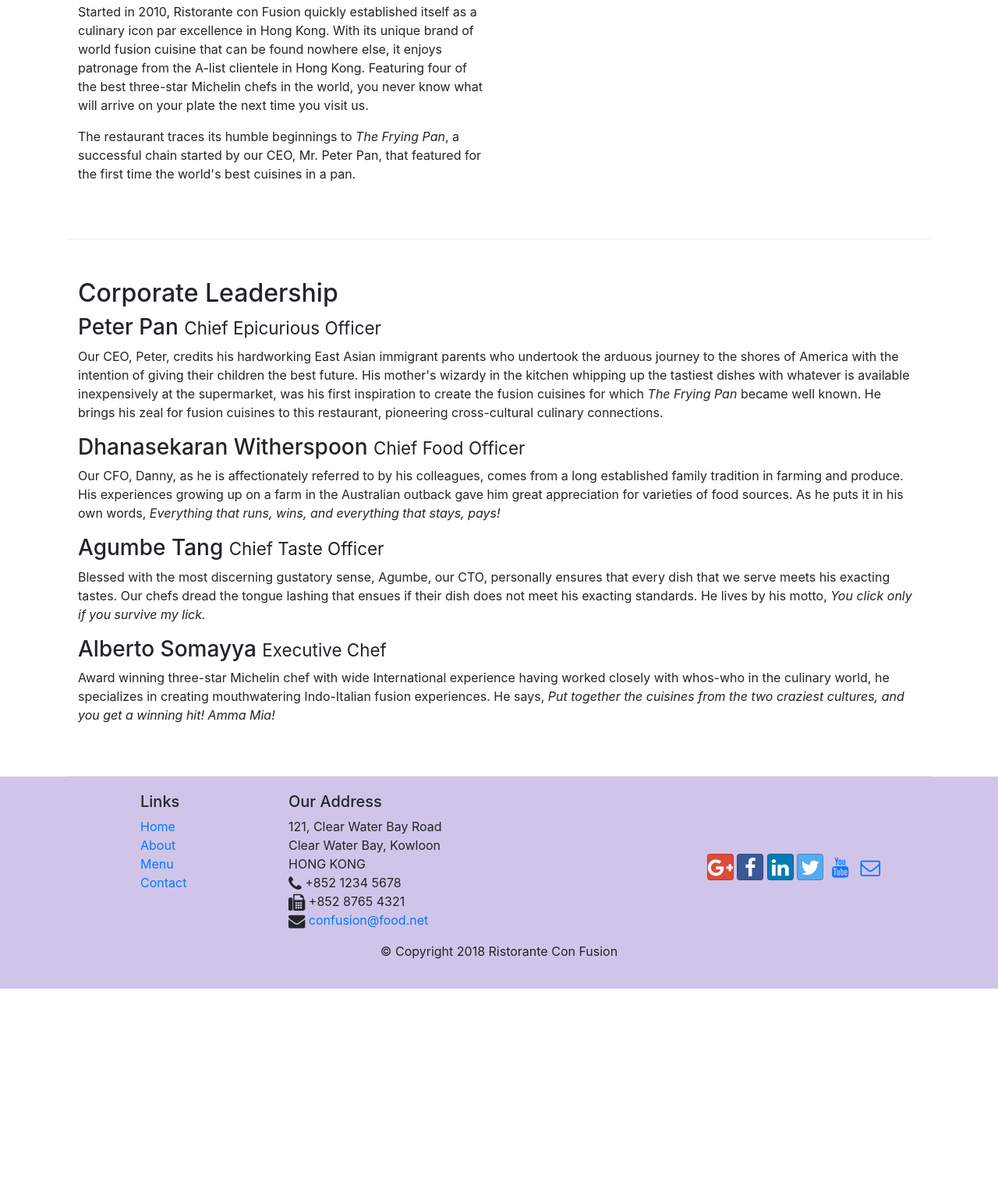
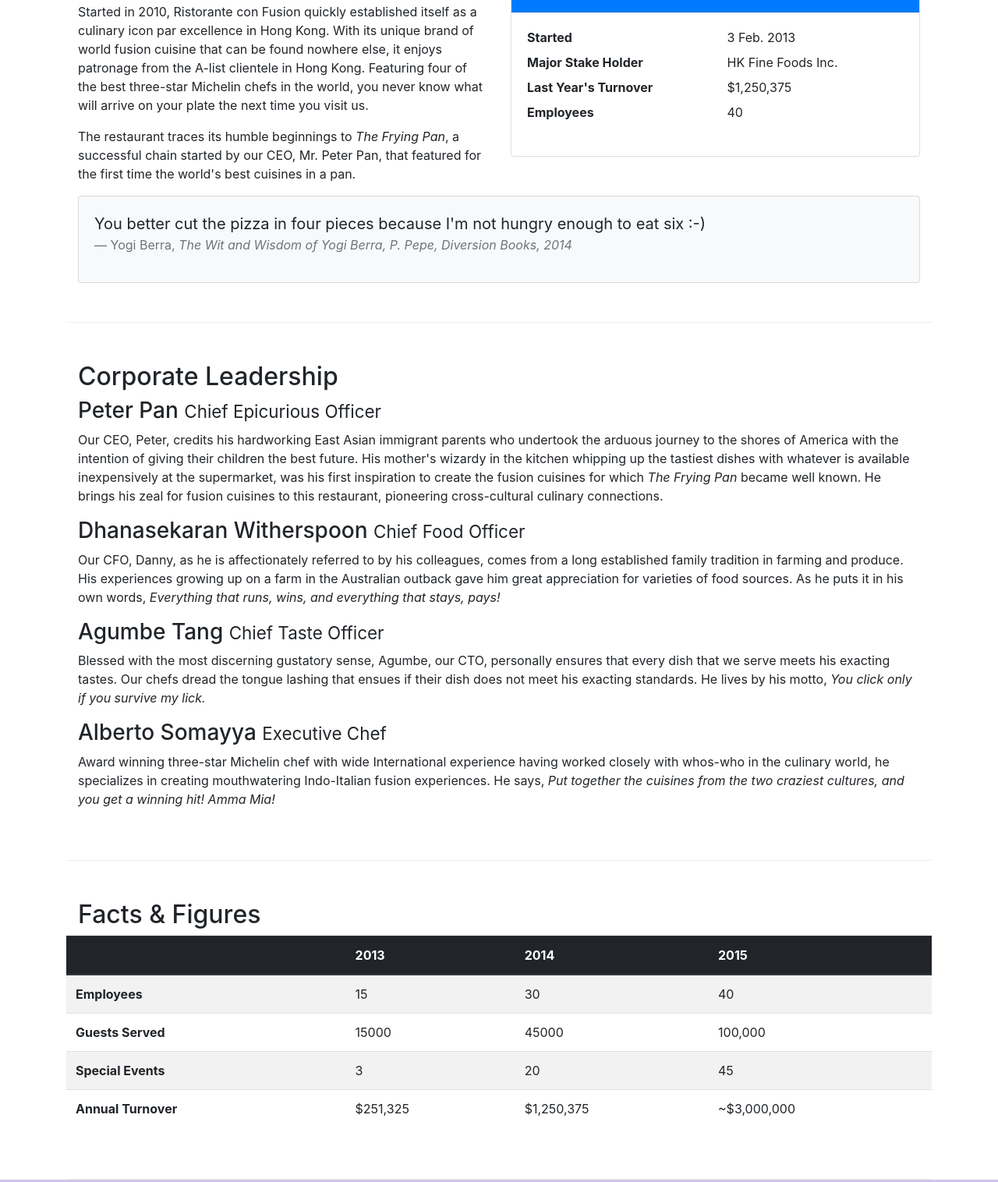
Before and after one commit to PraveenSDET/FullStackWebDevelopmentPractice, a website: page aboutus.html in a window 1280 px wide. Shown: the part 558-2074 px from the top of the page at 78% size. Before the commit the page ends 1826 px from the top, so only its background shows below. Drawn offline with nearby package versions, Linux system fonts and the light colour scheme.

Commit message:
Tables and Cards

```diff
--- a/aboutus.html
+++ b/aboutus.html
@@ -63,7 +63,37 @@
                 <p>The restaurant traces its humble beginnings to <em>The Frying Pan</em>, a successful chain started by our CEO, Mr. Peter Pan, that featured for the first time the world's best cuisines in a pan.</p>
             </div>
             <div class="col col-sm">
+                <div class="card">
+                    <h3 class="card-header bg-primary">Facts At A Glance</h3>
+                    <div class="card-body">
+                        <dl class="row">
+                            <dt class="col-6">Started</dt>
+                            <dd class="col-6">3 Feb. 2013</dd>
+                            <dt class="col-6">Major Stake Holder</dt>
+                            <dd class="col-6">HK Fine Foods Inc.</dd>
+                            <dt class="col-6">Last Year's Turnover</dt>
+                            <dd class="col-6">$1,250,375</dd>
+                            <dt class="col-6">Employees</dt>
+                            <dd class="col-6">40</dd>
+                        </dl>
+                    </div>
+                </div>
             </div>
+                <div class="col-12">
+                    <div class="card card-body bg-light">
+                        <blockquote class="blockquote">
+                            <p class="mb-0">You better cut the pizza in four pieces
+                                because I'm not hungry enough to eat six :-)
+                            </p>
+                            <footer class="blockquote-footer">Yogi Berra,
+                                <cite title="Source Title">The Wit and Wisdom of
+                                    Yogi Berra, P. Pepe, Diversion Books, 2014
+                                </cite>
+                            </footer>
+                        </blockquote>
+                    </div>
+                </div>
+
         </div>
 
 
@@ -79,6 +109,48 @@
                 <h3>Alberto Somayya <small>Executive Chef</small></h3>
                 <p class="d-none d-sm-block">Award winning three-star Michelin chef with wide International experience having worked closely with whos-who in the culinary world, he specializes in creating mouthwatering Indo-Italian fusion experiences. He says, <em>Put together the cuisines from the two craziest cultures, and you get a winning hit! Amma Mia!</em></p>
             </div>
+       </div>
+       <div class="row row-content">
+            <div class="col-12 col-sm-9">
+                <h2>Facts &amp; Figures</h2>
+            </div>
+            <div class="col-12 col-sm-3"></div>
+            <table class="table table-striped">
+                <thead class="thead-dark">
+                    <tr>
+                        <th>&nbsp;</th>
+                        <th>2013</th>
+                        <th>2014</th>
+                        <th>2015</th>
+                    </tr>
+                </thead>
+                <tbody>
+                    <tr>
+                        <th>Employees</th>
+                        <td>15</td>
+                        <td>30</td>
+                        <td>40</td>
+                    </tr>
+                    <tr>
+                        <th>Guests Served</th>
+                        <td>15000</td>
+                        <td>45000</td>
+                        <td>100,000</td>
+                    </tr>
+                    <tr>
+                        <th>Special Events</th>
+                        <td>3</td>
+                        <td>20</td>
+                        <td>45</td>
+                    </tr>
+                    <tr>
+                        <th>Annual Turnover</th>
+                        <td>$251,325</td>
+                        <td>$1,250,375</td>
+                        <td>~$3,000,000</td>
+                    </tr>
+                </tbody>
+            </table>
        </div>
 
     </div>
```
